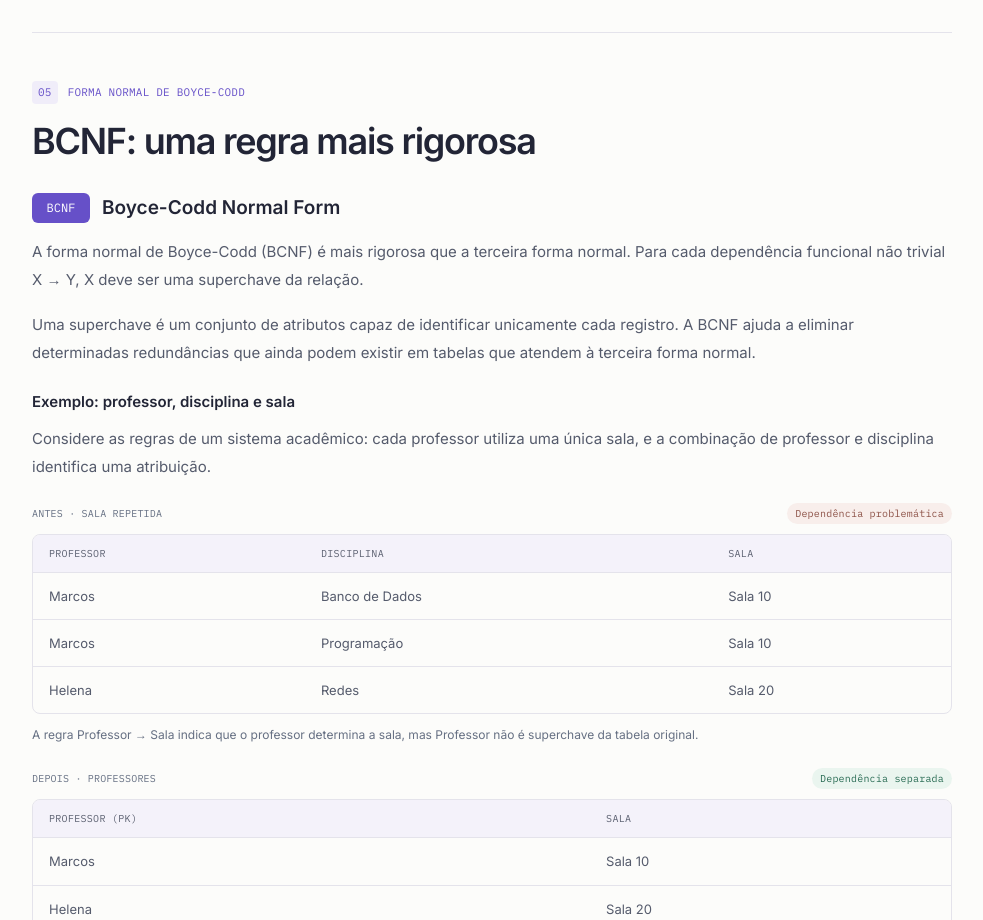
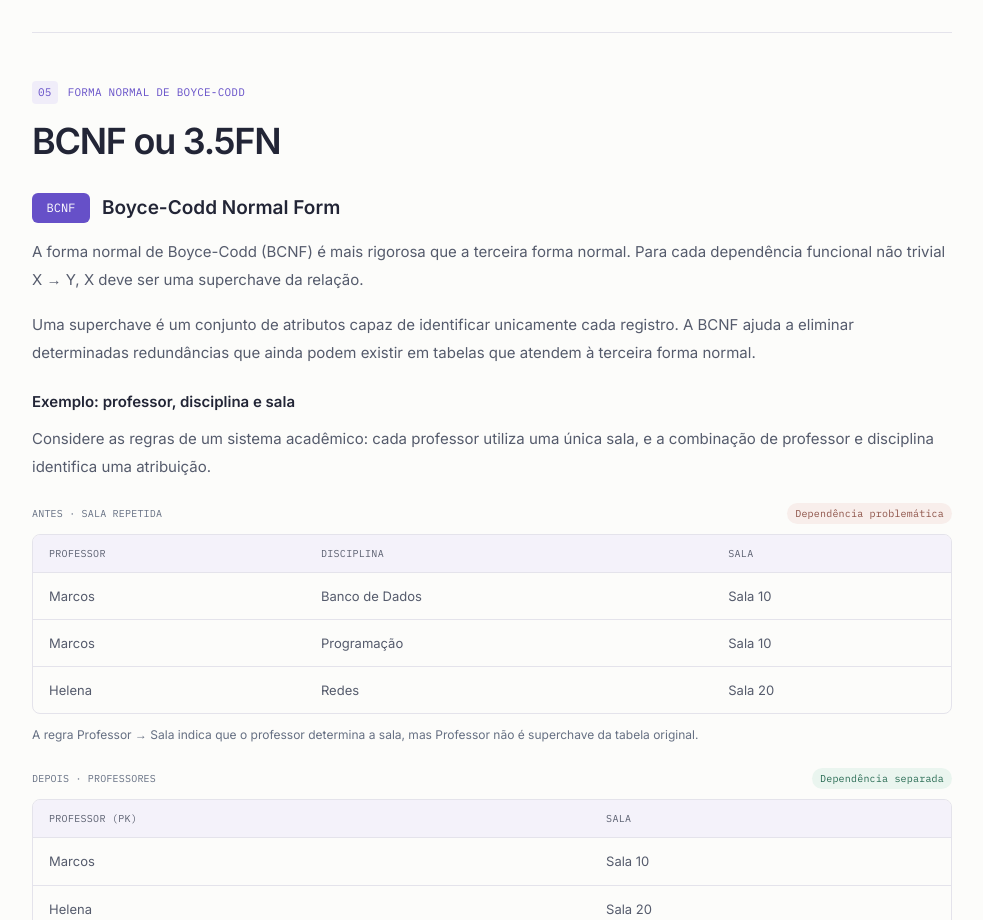
Before and after one commit to ARES55Marinho/blog_Nomaliza-o-SQL, a plain HTML site: page index.html in a window 1280 px wide. Shown: the part 4980-5900 px from the top of the page, without its empty margins (288-1271 px from the left). Drawn offline with Linux system fonts and the light colour scheme.

Commit message:
Update index.html

```diff
--- a/index.html
+++ b/index.html
@@ -608,7 +608,7 @@
             FORMA NORMAL DE BOYCE-CODD
           </div>
 
-          <h2>BCNF: uma regra mais rigorosa</h2>
+          <h2>BCNF ou 3.5FN</h2>
 
           <div class="normal-form">
             <div class="normal-title">
```
